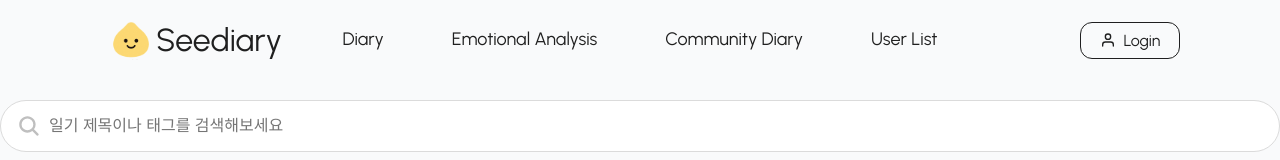
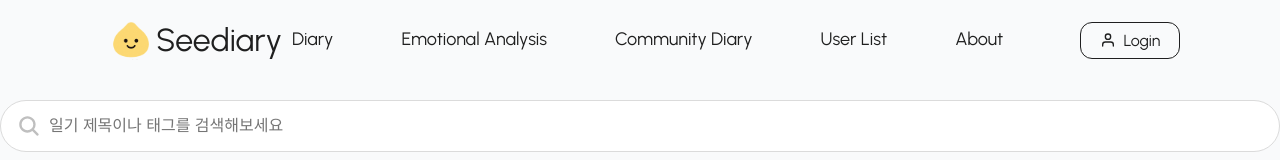
Before and after one commit to prgrms-fe-devcourse/FES-5-Project2-TEAM-5, a React (Vite) app: page /community in a window 1280 px wide. Shown: the top 160 px of the page. Built offline with nearby package versions, Linux system fonts and the light colour scheme; no server answers; the database is empty; a web font is replaced by a local one.

Commit message:
feat: 인증 필요한 페이지 접근 제한 기능 구현

```diff
--- a/src/App.tsx
+++ b/src/App.tsx
@@ -17,6 +17,8 @@ import { UserProvider } from './shared/context/UserContext';
 import { PATHS } from './shared/constants/path';
 import { WeatherProvider } from './shared/context/WeatherContext';
 import Home from './pages/Home';
+import { ProtectedLayout } from './shared/components/ProtectedLayout';
+import About from './pages/About';
 
 function App() {
   return (
@@ -26,15 +28,23 @@ function App() {
           <Toaster position="top-center" toastOptions={{ duration: 4000 }} />
           <Header />
           <Routes>
-            <Route path={PATHS.HOME} element={<Home />} />
+            {/* 로그인 필요 없는 페이지 */}
             <Route path={PATHS.LOGIN} element={<Login />} />
             <Route path={PATHS.REGISTER} element={<Register />} />
+            <Route path={PATHS.ABOUT} element={<About />} />
+
+            {/* 로그인이 필요한 페이지는  ProtectedLayout 안에 위치 */}
+            <Route element={<ProtectedLayout />}>
+              <Route path={PATHS.HOME} element={<Home />} />
+              <Route path={PATHS.MYPAGE} element={<Mypage />} />
+            </Route>
+
             <Route path={PATHS.DIARY} element={<DiaryPage />} />
             <Route path={PATHS.DIARY_FORM} element={<DiaryFormPage />} />
             <Route path="/diary/detail" element={<DiaryDetailPage />} />
-            <Route path={PATHS.COMMUNITY} element={<DiaryList />} />
-            <Route path={PATHS.USER} element={<UserPage />} />
-            <Route path={PATHS.MYPAGE} element={<Mypage />} />
+            <Route path="/community" element={<DiaryList />} />
+            <Route path="/users" element={<UserPage />} />
+
             <Route path="/analysis/select-diary" element={<SelectDiary />} />
             <Route path="/analysis/emotion-and-quest" element={<EmotionAndQuest />} />
           </Routes>
--- /dev/null
+++ b/src/pages/About/index.tsx
@@ -0,0 +1,4 @@
+const About = () => {
+  return <div>About</div>;
+};
+export default About;
--- a/src/pages/auth/Login/index.tsx
+++ b/src/pages/auth/Login/index.tsx
@@ -39,7 +39,7 @@ const Login = () => {
 
       handleRememberMe(email);
 
-      navigate('/home');
+      navigate('/');
     } catch (error) {
       if (error instanceof Error)
         toastUtils.error({ title: '로그인 실패', message: error.message });
--- a/src/shared/components/Header/constants.ts
+++ b/src/shared/components/Header/constants.ts
@@ -1,7 +1,10 @@
+import { PATHS } from '@/shared/constants/path';
+
 interface MenuList {
   name: string;
   path: string;
   label: string;
+  requireAuth: boolean;
 }
 
 export const MENU_LIST: MenuList[] = [
@@ -9,20 +12,30 @@ export const MENU_LIST: MenuList[] = [
     name: 'Diary',
     path: '/diary',
     label: '일기장',
+    requireAuth: true,
   },
   {
     name: 'Emotional Analysis',
     path: '/analysis/select-diary',
     label: '감성분석',
+    requireAuth: true,
   },
   {
     name: 'Community Diary',
     path: '/community',
     label: '커뮤니티 일기장',
+    requireAuth: true,
   },
   {
     name: 'User List',
     path: '/users',
     label: '유저 리스트',
+    requireAuth: true,
+  },
+  {
+    name: 'About',
+    path: PATHS.ABOUT,
+    label: '어바웃',
+    requireAuth: false,
   },
 ];
--- a/src/shared/components/Header/index.tsx
+++ b/src/shared/components/Header/index.tsx
@@ -7,6 +7,7 @@ import { MENU_LIST } from './constants';
 import S from './style.module.css';
 import { useUserContext } from '@/shared/context/UserContext';
 import type { CSSProperties } from 'react';
+import { toastUtils } from '../Toast';
 
 const Header = ({ style }: { style: CSSProperties }) => {
   const navigate = useNavigate();
@@ -24,11 +25,18 @@ const Header = ({ style }: { style: CSSProperties }) => {
 
   const handleLogout = async () => {
     await logout();
-    navigate('/home');
+    navigate('/about');
   };
 
   const handleMypage = () => {
     navigate('/mypage');
+  };
+
+  const handleLinkClick = (requireAuth: boolean) => (e: React.PointerEvent<HTMLAnchorElement>) => {
+    if (requireAuth && !isAuth) {
+      e.preventDefault();
+      toastUtils.info({ title: '로그인 필요', message: '해당 서비스는 로그인이 필요합니다.' });
+    }
   };
 
   return (
@@ -48,7 +56,12 @@ const Header = ({ style }: { style: CSSProperties }) => {
       <ul className={S.menuList}>
         {MENU_LIST.map((menu) => (
           <li key={menu.name}>
-            <Link to={menu.path} aria-label={menu.label}>
+            <Link
+              to={menu.path}
+              aria-label={menu.label}
+              onClick={handleLinkClick(menu.requireAuth)}
+              className={menu.requireAuth && !isAuth ? S.disabled : ''}
+            >
               {menu.name}
             </Link>
           </li>
--- a/src/shared/components/Header/style.module.css
+++ b/src/shared/components/Header/style.module.css
@@ -47,6 +47,16 @@
           color: var(--point);
           font-weight: 700;
           text-decoration: underline;
+        }
+      }
+
+      a.disabled {
+        cursor: not-allowed;
+
+        &:hover {
+          color: inherit;
+          font-weight: inherit;
+          text-decoration: none;
         }
       }
     }
--- /dev/null
+++ b/src/shared/components/ProtectedLayout/index.tsx
@@ -0,0 +1,14 @@
+import { useUserContext } from '@/shared/context/UserContext';
+import { Outlet, Navigate } from 'react-router-dom';
+import { toastUtils } from '../Toast';
+
+export const ProtectedLayout = () => {
+  const { isAuth } = useUserContext();
+
+  if (!isAuth) {
+    toastUtils.info({ title: '로그인 필요', message: '해당 서비스는 로그인이 필요합니다.' });
+    return <Navigate to={'/login'} />;
+  }
+
+  return <Outlet />;
+};
--- a/src/shared/constants/path.ts
+++ b/src/shared/constants/path.ts
@@ -9,4 +9,5 @@ export const PATHS = {
   DIARY_DETAIL: '/diary/:id',
   DIARY_FORM: '/diary/form',
   USER: '/users',
+  ABOUT: '/about',
 } as const;
```
